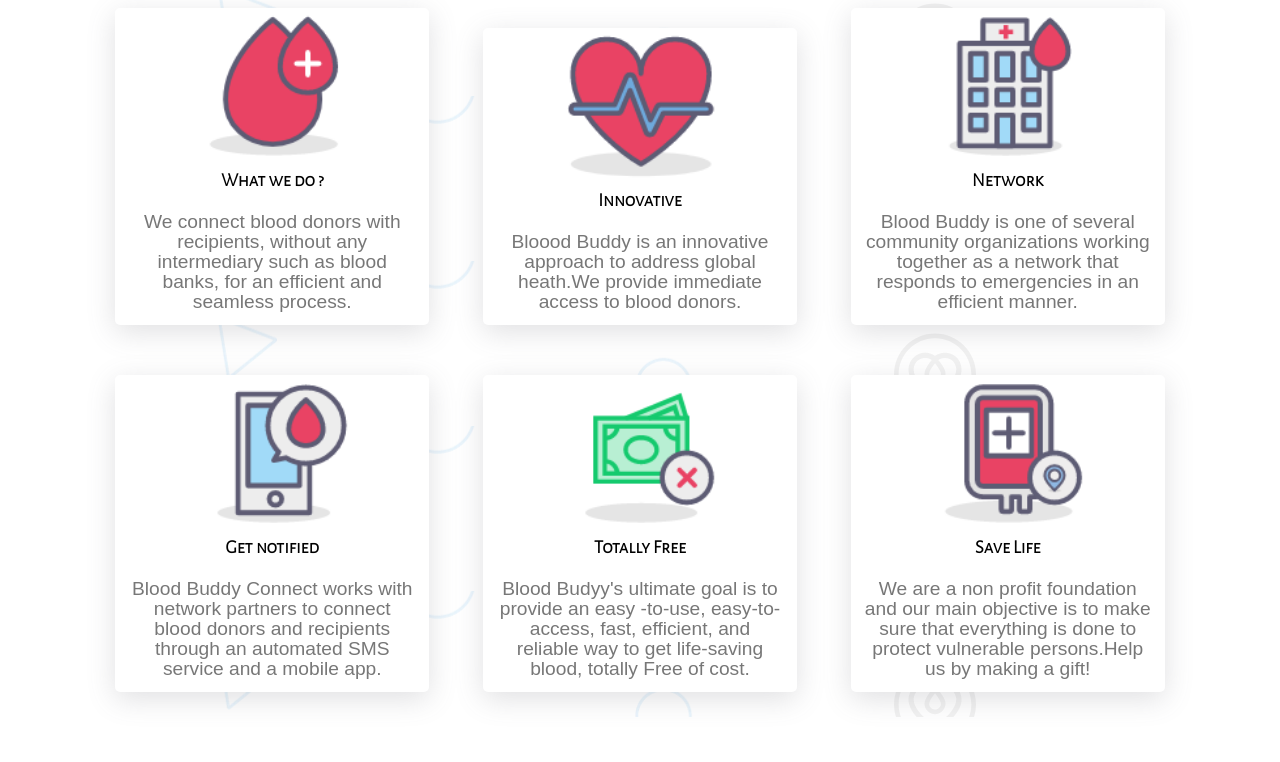
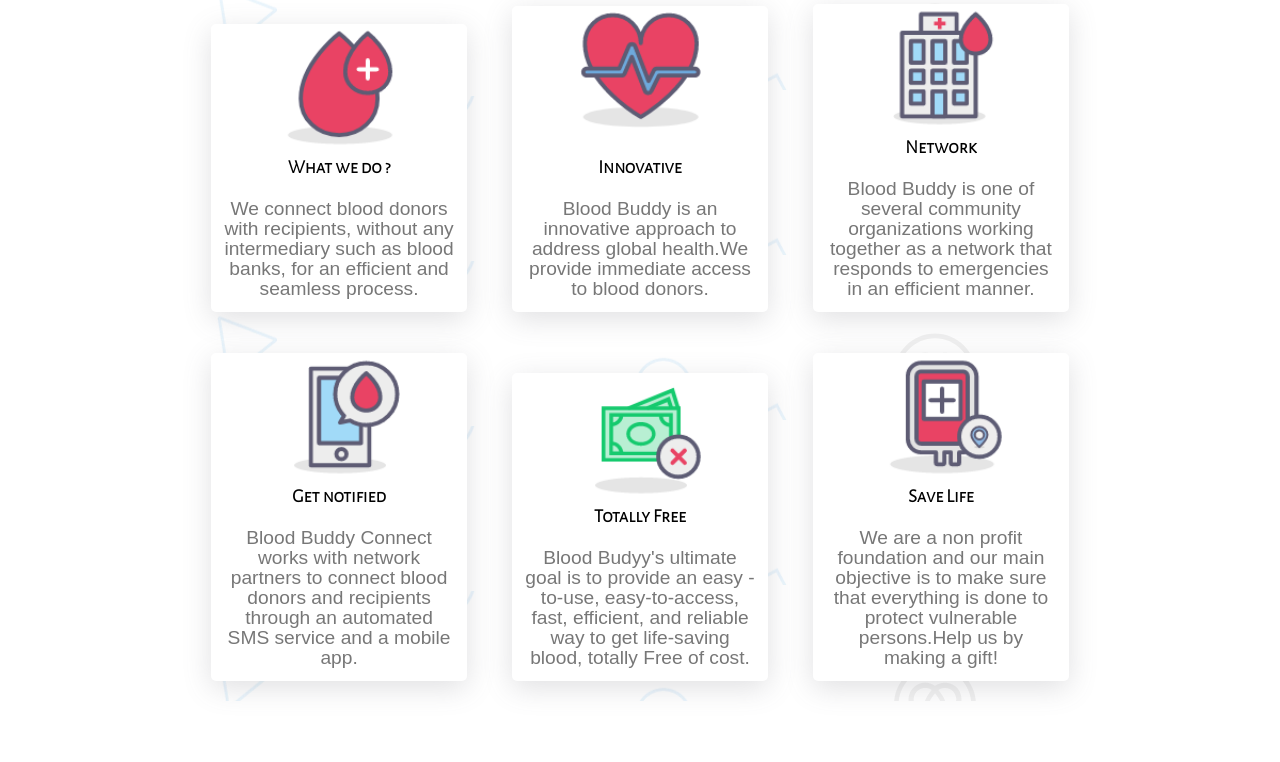
Before and after one commit to Govindtiwari48/Blood-Bank, a plain HTML site: page index.html in a window 1280 px wide. Shown: the part 1040-1802 px from the top of the page. Drawn offline with Linux system fonts and the light colour scheme; a web font is replaced by a local one.

Commit message:
Height of the innovation card in About section made consistent

```diff
--- a/index.html
+++ b/index.html
@@ -59,12 +59,13 @@
                         <p>We connect blood donors with recipients, without any intermediary such as blood banks, for an
                             efficient and seamless process.</p>
                     </div>
-                    <div class="about-col">
+                    <div class="about-col" >
                         <div class="image">
                             <img src="./Images/innovation.png">
                         </div>
+                        <br>
                         <h3>Innovative</h3>
-                        <p>Bloood Buddy is an innovative approach to address global heath.We provide <span>immediate
+                        <p>Blood Buddy is an innovative approach to address global health.We provide <span>immediate
                                 access</span> to blood donors.</p>
                     </div>
                     <div class="about-col">
```
Also changed, not shown: index.css (+4 -3 lines).
